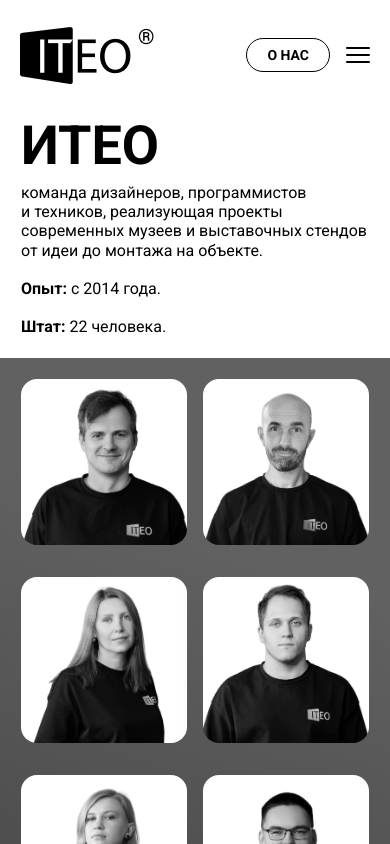
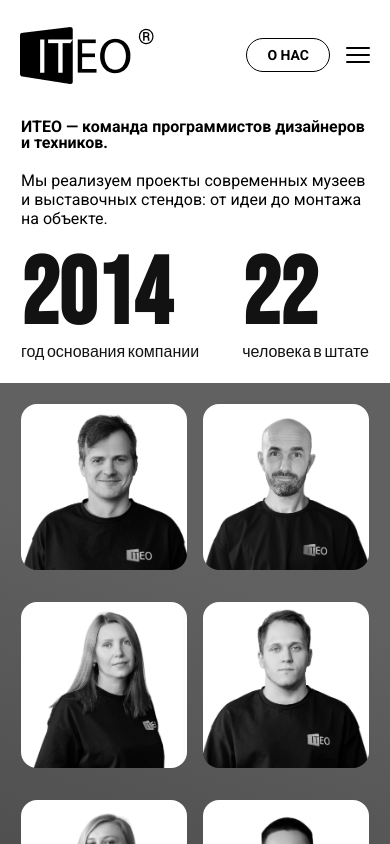
Before and after one commit to gbreadman13code/iteo, a React (Vite) app: page /about in a window 390 px wide. Shown: the top 844 px of the page. Built offline with nearby package versions, Linux system fonts and the light colour scheme.

Commit message:
feat: Добавлена компонента TextBlock и улучшена адаптивность страниц "О нас" и "Контакты", а также стили заголовка и слайдера команды.

```diff
--- a/src/app/styles/index.scss
+++ b/src/app/styles/index.scss
@@ -1,4 +1,5 @@
 @import url('https://fonts.googleapis.com/css2?family=Roboto:wght@300;400;500;700&display=swap');
+@import url('https://fonts.googleapis.com/css2?family=Bebas+Neue:wght@300;400;500;700&display=swap');
 @import './variables';
 
 * {
--- a/src/pages/about/AboutPage.scss
+++ b/src/pages/about/AboutPage.scss
@@ -28,7 +28,12 @@
     // display: flex;
     // justify-content: center;
     // align-items: flex-start;
-    gap: 40px;
+    // gap: 40px;
+
+    &__blocks {
+      display: flex;
+      gap: clamp(40px, 2vw, 120px);
+    }
 
     p {
       color: #121212;
@@ -38,44 +43,17 @@
       // flex-direction: column;
       align-items: flex-start;
       gap: 16px;
-      font-size: 24px;
+      font-size: clamp(18px, 1vw, 46px);
       line-height: 1.4;
       font-weight: 400;
       text-align: left;
 
-      cursor: default;
-
-      transition: transform 0.3s ease-in-out;
-
-      &:hover {
-        transform: scale(1.05);
-      }
+      max-width: 83%;
 
       span {
         font-weight: 700;
         text-transform: uppercase;
         font-size: 54px;
-      }
-
-      // Optional: Add some hierarchy or specific styling if needed
-      &:last-child {
-        // text-align: right; // Often looks good for balanced headers, but left is safer for readability
-        max-width: 600px;
-        // position: relative;
-
-        // &:before {
-        //   content: '';
-        //   position: absolute;
-        //   top: 0;
-        //   left: 0;
-        //   width: 2px;
-        //   height: 100%;
-        //   background-color: rgba(0, 0, 0, 0.4);
-        //   border-radius: 2px;
-        //   left: -20px;
-        //   // background: linear-gradient(to bottom, rgba(0, 0, 0, 0.6), rgba(0, 0, 0, 0.5), rgba(0, 0, 0, 0.4), rgba(0, 0, 0, 0.3), rgba(0, 0, 0, 0));
-        //   z-index: -1;
-        // }
       }
     }
   }
@@ -101,8 +79,19 @@
     &__members {
       transition: transform 0.3s ease-in-out;
 
-      @media (min-width: 2800px) {
-        transform: translateY(0) scale(1.5);
+      width: 100%;
+      // height: 100%;
+
+      @media (min-width: 3840px) {
+        transform: translateY(0) scale(1.6);
+      }
+
+      @media (max-width: 3840px) {
+        transform: translateY(0) scale(1.9);
+      }
+
+      @media (max-width: 3200px) {
+        transform: translateY(0) scale(1.6);
       }
 
       @media (max-width: 2800px) {
--- a/src/pages/about/index.tsx
+++ b/src/pages/about/index.tsx
@@ -2,6 +2,7 @@
 import { TeamMember } from './ui/TeamMember/TeamMember';
 import { TeamSlider } from './ui/TeamSlider/TeamSlider';
 import './AboutPage.scss';
+import { TextBlock } from './ui/TextBlock/TextBlock';
 
 const AboutPage = () => {
   // const isScrollingRef = useRef(false);
@@ -76,11 +77,12 @@
       <div className="about-page__hero">
         <div className="about-page__team-container">
           <div className="about-page__hero__text">
-            <p>
-              ИТЕО — команда дизайнеров, программистов и&nbsp;техников, реализующая проекты современных музеев и&nbsp;выставочных стендов от&nbsp;идеи до&nbsp;монтажа на&nbsp;объекте. <br /> <b>Опыт:</b> с 2014 года. <br /> <b>Штат:</b> 22 человека.
-            </p>
-            <p>Мы любим и умеем точно решать сложные бизнес-задачи разных компаний и&nbsp;делать лучше жизнь людей - с помощью интерактивных решений.</p>
-            <p>Мы делаем доступным новый уровень восприятия окружающего мира, поможем Вашему бизнесу соответствовать вызовам современности!</p>
+            <div className="about-page__hero__text__blocks">
+              <TextBlock number={2014} text="год&nbsp;основания&nbsp;компании" />
+              <TextBlock number={22} text="человека&nbsp;в&nbsp;штате" />
+            </div>
+            <p>ИТЕО — команда дизайнеров, программистов и&nbsp;техников, реализующая проекты современных музеев и&nbsp;выставочных стендов от&nbsp;идеи до&nbsp;монтажа на&nbsp;объекте.</p>
+            <p>Любим и&nbsp;умеем справляться со&nbsp;сложными задачами. Создаем интерактивные решения, которые улучшают жизнь людей и&nbsp;открывают новый уровень восприятия окружающего мира.</p>
           </div>
           <div className="about-page__team-container__members">
             {teamMembers.map((member) => (
--- a/src/pages/about/ui/TeamSlider/TeamSlider.scss
+++ b/src/pages/about/ui/TeamSlider/TeamSlider.scss
@@ -75,12 +75,12 @@
   flex-direction: column;
   align-items: start;
 
-  gap: 10px;
+  gap: 20px;
 
   span {
-    font-size: 54px;
+    font-size: 16px;
     color: #000;
-    text-transform: uppercase;
+    // text-transform: uppercase;
     font-weight: 700;
     line-height: 1;
     display: inline-block;
@@ -96,6 +96,13 @@
     line-height: 1.2;
     font-weight: 400;
     /* In design text is white because it's over dark shirts */
+  }
+
+  &__blocks {
+    width: 100%;
+    display: flex;
+    justify-content: space-between;
+    gap: 21px;
   }
 
   @media (min-width: $tablet) {
--- a/src/pages/about/ui/TeamSlider/TeamSlider.tsx
+++ b/src/pages/about/ui/TeamSlider/TeamSlider.tsx
@@ -1,6 +1,7 @@
 import { useState } from 'react';
 import { teamMembers, type TeamMemberData } from '../../model/teamData';
 import './TeamSlider.scss';
+import { TextBlock } from '../TextBlock/TextBlock';
 
 export const TeamSlider = () => {
   const [activeMemberId, setActiveMemberId] = useState<string | null>(null);
@@ -33,11 +34,12 @@
   return (
     <div className="team-slider-section">
       <div className="team-slider-section__hero__text">
-        <span>Итео</span>
-        <p>
-          команда дизайнеров, программистов и&nbsp;техников, реализующая проекты современных музеев и&nbsp;выставочных стендов от идеи до&nbsp;монтажа на объекте. <br />
-          <br /> <b>Опыт:</b> с 2014 года. <br /> <br /> <b>Штат:</b> 22 человека.
-        </p>
+        <span>ИТЕО — команда программистов дизайнеров и техников.</span>
+        <p>Мы реализуем проекты современных музеев и&nbsp;выставочных стендов: от&nbsp;идеи до&nbsp;монтажа на&nbsp;объекте.</p>
+        <div className="team-slider-section__hero__text__blocks">
+          <TextBlock number={2014} text="год&nbsp;основания&nbsp;компании" />
+          <TextBlock number={22} text="человека&nbsp;в&nbsp;штате" />
+        </div>
       </div>
       <div className="team-slider-section__wrapper" id="team-slider">
         <div className="team-slider-section__container">
--- /dev/null
+++ b/src/pages/about/ui/TextBlock/TextBlock.module.scss
@@ -0,0 +1,27 @@
+@import '@/app/styles/variables';
+
+.textBlock {
+  font-family: 'Bebas Neue', sans-serif;
+  h2 {
+    font-size: clamp(124px, 5vw, 230px);
+    font-weight: 700;
+    line-height: 1;
+    color: #121212;
+  }
+
+  p {
+    font-size: clamp(18px, 1vw, 84px);
+    color: #121212;
+    word-break: normal;
+  }
+
+  @media (max-width: $tablet) {
+    h2 {
+      font-size: 94px;
+    }
+
+    p {
+      font-size: 16px;
+    }
+  }
+}
--- /dev/null
+++ b/src/pages/about/ui/TextBlock/TextBlock.tsx
@@ -0,0 +1,10 @@
+import styles from './TextBlock.module.scss';
+
+export const TextBlock = ({ number, text }: { number: number; text: string }) => {
+  return (
+    <div className={styles.textBlock}>
+      <h2>{number}</h2>
+      <p>{text}</p>
+    </div>
+  );
+};
--- a/src/pages/contacts/index.tsx
+++ b/src/pages/contacts/index.tsx
@@ -49,14 +49,10 @@
 
   return (
     <div className="page contacts-page">
-      <div className="contacts-page__header-spacer" />
-
       <div className="contacts-page__content">
         <div className="contacts-page__section contacts-page__section--legal">
           <p className="contacts-page__company-name">
-            Общество с ограниченной ответственностью «ИТЕО»
-            <br />
-            Интерактивные решения (ООО «ИТЕО»)
+            Общество с ограниченной ответственностью <br /> «ИТЕО» Интерактивные решения <br /> (ООО «ИТЕО»)
           </p>
           <div className="contacts-page__legal-details">
             <p>ОГРН 1142468052979</p>
@@ -89,17 +85,18 @@
             )}
           </div>
         </div>
+      </div>
 
       <div className="contacts-page__map-container">
         {isMobile ? (
-            <iframe src="https://yandex.ru/map-widget/v1/?um=constructor%3Ab49c49a06fed35ed2aa670949919d56ee84381faf3fad4ebc49abc2f58c5da48&amp;source=constructor" width="100%" height="600" frameBorder="0"></iframe>
+          <iframe src="https://yandex.ru/map-widget/v1/?um=constructor%3Ab49c49a06fed35ed2aa670949919d56ee84381faf3fad4ebc49abc2f58c5da48&amp;source=constructor" width="100%" height="472" frameBorder="0"></iframe>
         ) : (
-            <iframe src="https://yandex.ru/map-widget/v1/?um=constructor%3Ab49c49a06fed35ed2aa670949919d56ee84381faf3fad4ebc49abc2f58c5da48&amp;source=constructor" width="100%" height="600" frameBorder="0"></iframe>
+          <iframe src="https://yandex.ru/map-widget/v1/?um=constructor%3Ab49c49a06fed35ed2aa670949919d56ee84381faf3fad4ebc49abc2f58c5da48&amp;source=constructor" width="100%" height="472" frameBorder="0"></iframe>
         )}
-        </div>
       </div>
 
       <div className="contacts-page__appendix">
+        <div className="contacts-page__appendix-wrapper">
           <div className="contacts-page__appendix-content">
             <h4 className="contacts-page__appendix-title">ПРИЛОЖЕНИЕ</h4>
             <div className="contacts-page__documents-list">
@@ -125,6 +122,7 @@
           </div>
         </div>
       </div>
+    </div>
   );
 };
 
--- a/src/widgets/header/ui/Header/Header.scss
+++ b/src/widgets/header/ui/Header/Header.scss
@@ -41,7 +41,7 @@
   &__nav--desktop {
     @media (min-width: $tablet) {
       display: flex;
-      justify-content: center;
+      justify-content: flex-start;
       align-items: center;
     }
   }
@@ -96,7 +96,7 @@
     }
 
     a {
-      font-size: 16px;
+      font-size: clamp(16px, 0.8vw, 28px);
       font-weight: 500;
       letter-spacing: 0.1em;
       text-transform: uppercase;
@@ -104,9 +104,13 @@
       opacity: 0.6;
       transition: opacity 0.2s;
 
-      @media (min-width: 2300px) {
-        font-size: 18px;
-      }
+      // @media (min-width: 2300px) {
+      //   font-size: 18px;
+      // }
+
+      // @media (min-width: 3400px) {
+      //   font-size: 28px;
+      // }
 
       &:hover,
       &.active {
```
Also changed, not shown: src/pages/contacts/ContactsPage.scss (+38 -11 lines). Lines whose indentation alone changed are shown as unchanged.
